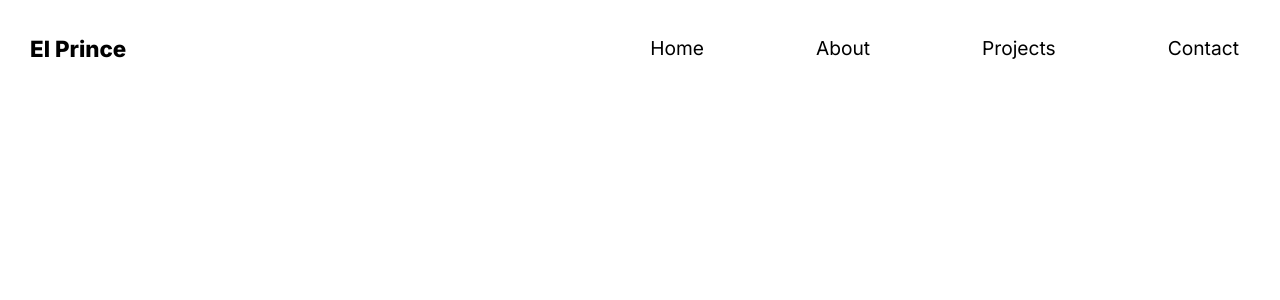
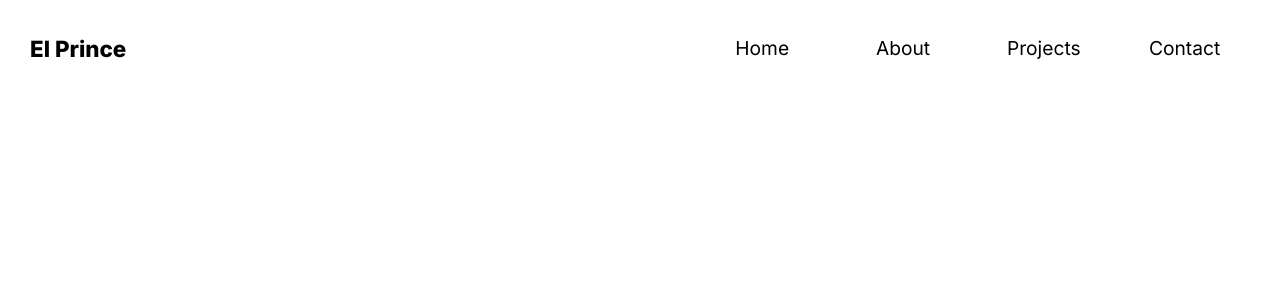
Before and after one commit to elprince-dev/portfolio-simple, a Next.js app: page / in a window 1280 px wide. Shown: the top 300 px of the page. Built offline with nearby package versions, Linux system fonts and the light colour scheme.

Commit message:
Adds width to navbar links

```diff
--- a/src/components/header/header.scss
+++ b/src/components/header/header.scss
@@ -9,7 +9,7 @@
         align-items: center;
         flex: 1;
         justify-content: flex-end;
-        gap: 80px;
+        // gap: 80px;
         font-size: 1.2rem;
         font-weight: 400;
 
@@ -22,6 +22,7 @@
             text-align: center;
             transition: ease-in-out 0.5s;
             cursor: pointer;
+            width: 11vw;
 
             &:hover{
                 background-color: #dbdbdb;
```
